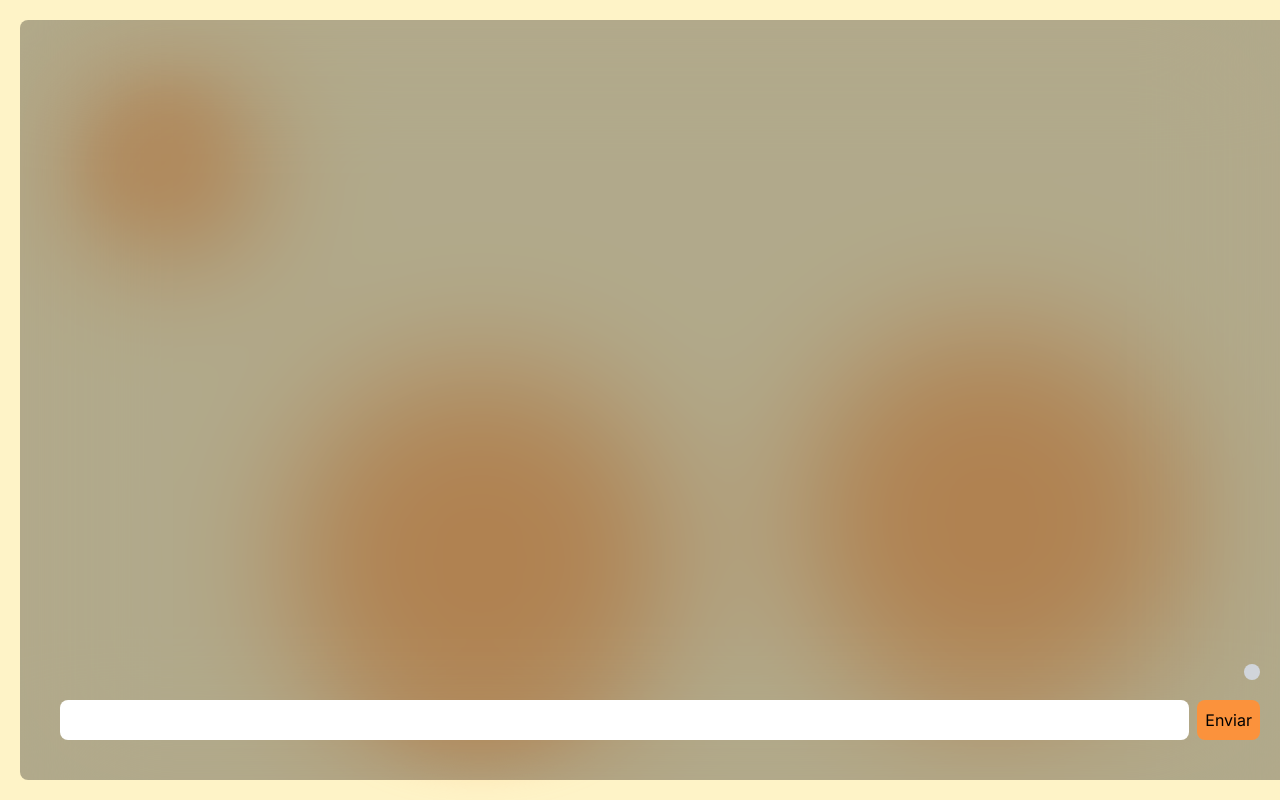
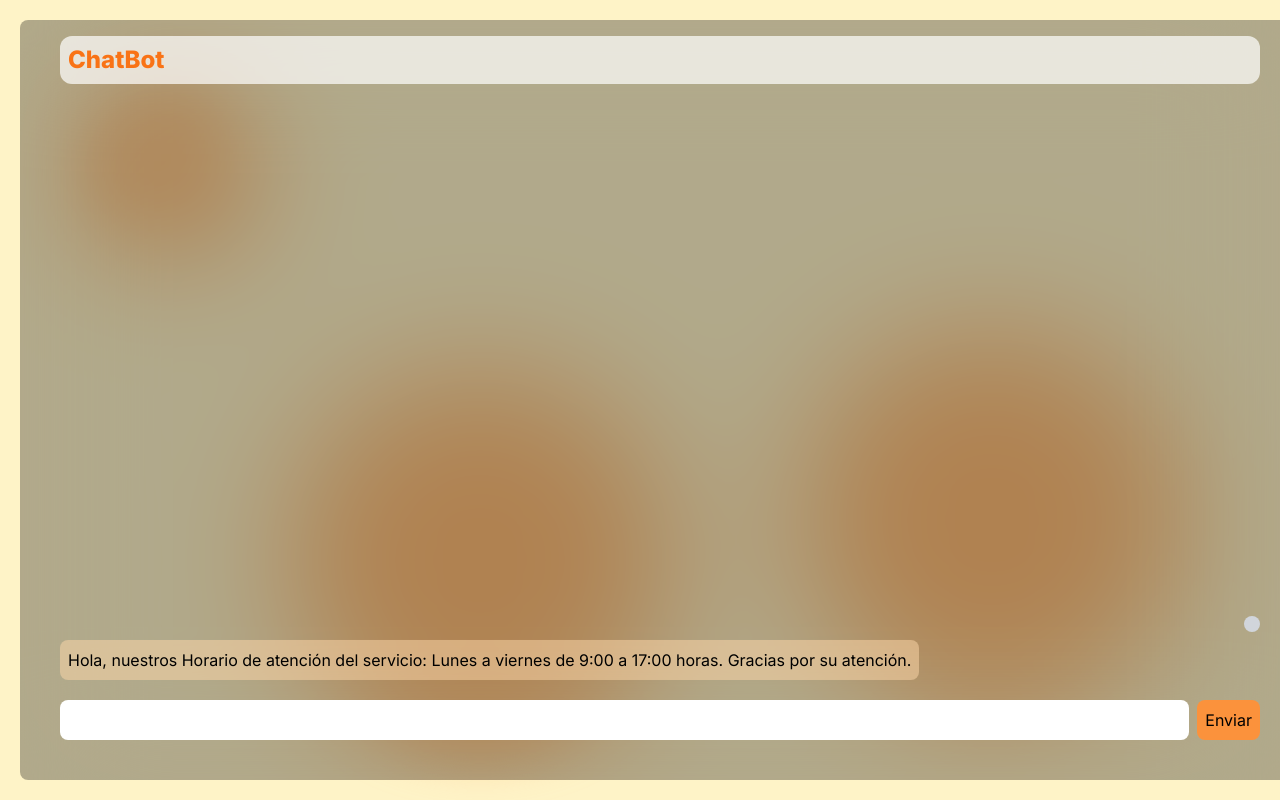
Before and after one commit to Susanelizabetth/IS.proyecto, a Next.js app: page / in a window 1280 px wide. Both pictures are taken after a click on the button "Enviar". Built offline with nearby package versions, Linux system fonts and the light colour scheme; no server answers.

Commit message:
add test and update build

```diff
--- /dev/null
+++ b/app/components/Header.tsx
@@ -0,0 +1,11 @@
+import React from "react";
+
+export default function Header({
+  title,
+  className,
+}: {
+  title: React.ReactNode;
+  className?: string;
+}) {
+  return <div className={className}>{title}</div>;
+}
--- a/app/page.tsx
+++ b/app/page.tsx
@@ -2,6 +2,7 @@
 
 import { useState } from "react";
 import axios from "axios";
+import Header from "./components/Header";
 
 export default function Home() {
   const [chats, setChat] = useState<{ type: number; text: string }[]>([]);
@@ -10,25 +11,15 @@ export default function Home() {
     setInputValue(event.target.value);
   };
 
-  const handleButtonClick = async () => {
+  const handleButtonClick = () => {
     setChat((prevItems) => [...prevItems, { type: 1, text: inputValue }]);
     setInputValue("");
-    try {
-      const response = await axios.post(
-        "https://2s7x22jza5.execute-api.us-east-1.amazonaws.com/dev",
-        {
-          message: inputValue,
-        }
-      );
 
-      const mensajeRes = JSON.parse(response.data.body)?.message;
-      setChat((prevItems) => [...prevItems, { type: 0, text: mensajeRes }]);
-      console.log("Respuesta del servidor:");
-    } catch (error) {
-      // Manejar errores, como mostrar un mensaje de error
-      console.error("Error al enviar datos:", error);
-      alert("Error al enviar datos. Inténtalo de nuevo más tarde.");
-    }
+    const mensajeRes =
+      "Hola, nuestros Horario de atención del servicio: Lunes a viernes de 9:00 a 17:00 horas. Gracias por su atención.";
+
+    setChat((prevItems) => [...prevItems, { type: 0, text: mensajeRes }]);
+    console.log("Respuesta del servidor:");
   };
 
   return (
@@ -38,7 +29,11 @@ export default function Home() {
         <div className="relative w-96 h-96 bg-orange-300 top-56 left-72 rounded-full blur-xl"></div>
         <div className="relative w-96 h-96 bg-orange-300 bottom-[200px] left-[800px] rounded-full blur-xl"></div>
       </div>
-      <div className="h-[95vh] flex flex-col w-full m-5 p-10 backdrop-blur-3xl rounded-lg fixed bg-black/30">
+      <div className="h-[95vh] flex flex-col w-full m-5 px-10 pb-10 pt-4 backdrop-blur-3xl rounded-lg fixed bg-black/30">
+        <Header
+          title="ChatBot"
+          className="text-2xl font-extrabold text-orange-500 bg-white/70 p-2 rounded-xl"
+        />
         <div id="chats" className="grow flex flex-col-reverse gap-2 mb-5">
           {chats
             .slice()
@@ -48,7 +43,7 @@ export default function Home() {
                 className={
                   chat.type == 1
                     ? "bg-gray-300 rounded-lg text-start p-2 w-max self-end"
-                    : "rounded-lg text-end p-2 w-max"
+                    : "rounded-lg text-end p-2 w-max bg-orange-200/50"
                 }
                 key={index}
               >
--- a/buildspec.yml
+++ b/buildspec.yml
@@ -10,7 +10,8 @@ phases:
   build:
     commands:
       - echo Building the application...
-      - npm run build
+      - npm run test && npm run build
+      - sed -i 's|/_next/|./_next/|g' ./out/index.html
 
   post_build:
     commands:
```
Also changed, not shown: package.json (+7 -2 lines), vitest.config.ts (added, +9 -0 lines), 2 other files (tests, documents, lock files or other folders).
